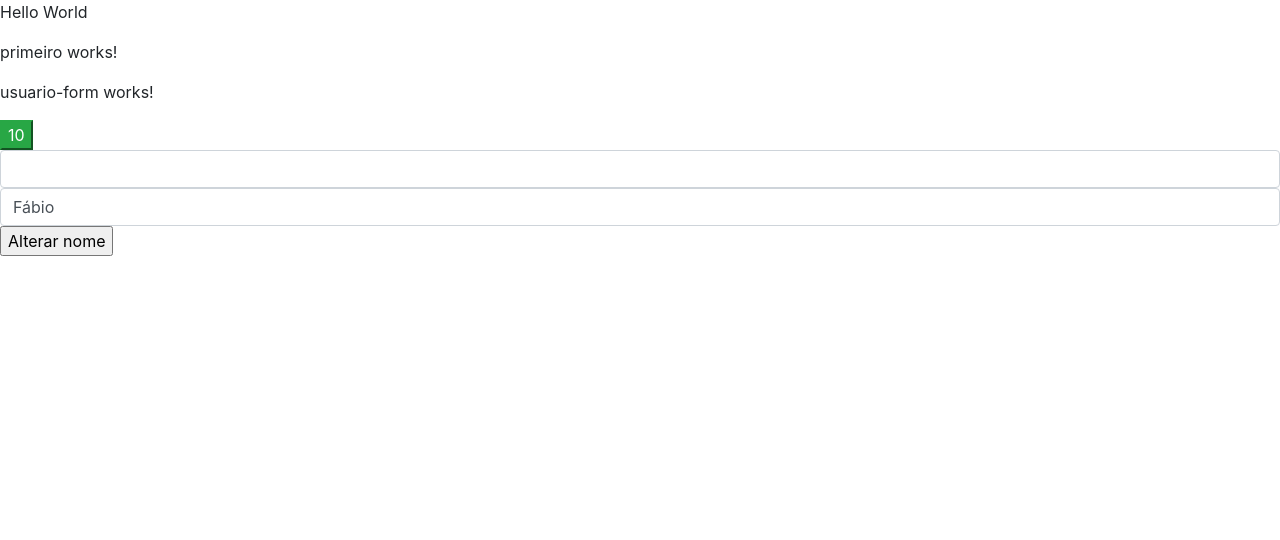
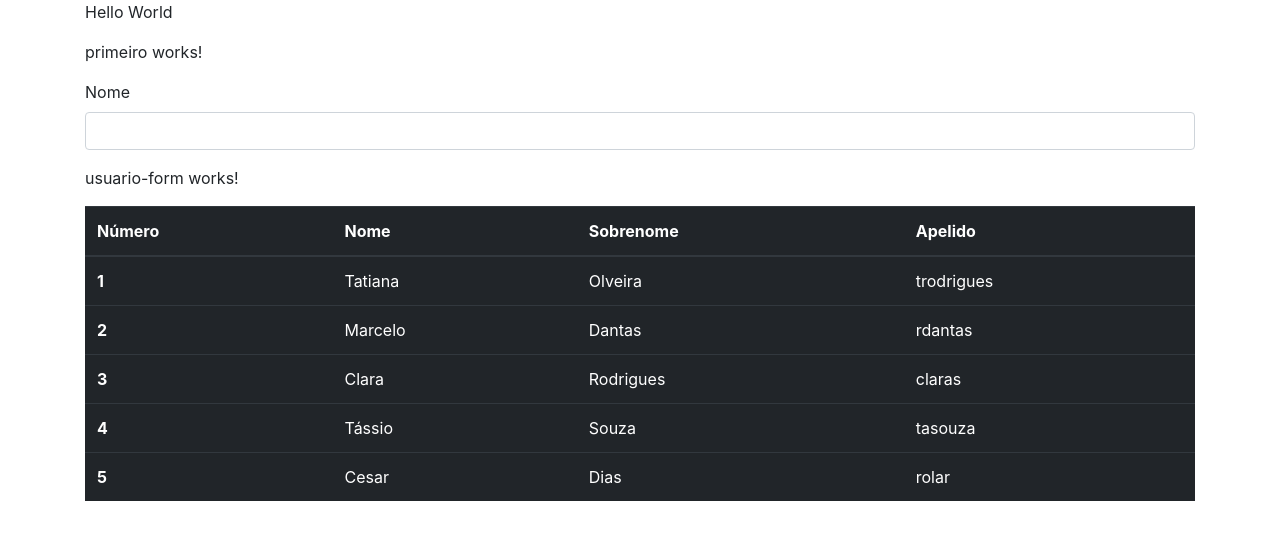
Before and after one commit to TatianaRo/Angular00, an Angular app: page / in a window 1280 px wide. Shown: the top 540 px of the page. Built offline with nearby package versions, Linux system fonts and the light colour scheme.

Commit message:
Serviço

```diff
--- a/src/app/app.component.html
+++ b/src/app/app.component.html
@@ -1,12 +1,14 @@
 <p>Hello World</p>
 <app-primeiro></app-primeiro>
 
+
+
+<div class="form-group">
+
+    <label for="nome">Nome</label>
+
+    <input type="text" class="form-control" [(ngModel)] ="nome" (keyup)="show()">
+
+</div>
+
 <app-usuario-form></app-usuario-form>
-
-<input type="button" [value]="xxx" class="btn-success" >
-
-<input type="text" class="form-control" (keyup)="mostrar()" (blur)="show()" #texto>
-
-<input type="text" class="form-control" [(ngModel)] ="nome" (keyup)="show()">
-
-<input type="button" (click)="alterar()" value="Alterar nome">
--- a/src/app/app.component.ts
+++ b/src/app/app.component.ts
@@ -8,7 +8,7 @@ import { Component } from '@angular/core';
 export class AppComponent {
   title = 'app';
   xxx:number = 10;
-  nome = "Fábio";
+  nome = "  ";
 
 
   mostrar(){
--- a/src/app/usuario/usuario-form/usuario-form.component.html
+++ b/src/app/usuario/usuario-form/usuario-form.component.html
@@ -1 +1,20 @@
 <p>usuario-form works!</p>
+<table class="table table-dark">
+    <thead>
+      <tr>
+        <th scope="col">Número</th>
+        <th scope="col">Nome</th>
+        <th scope="col">Sobrenome</th>
+        <th scope="col">Apelido</th>
+      </tr>
+    </thead>
+    <tbody>
+      <tr *ngFor="let u of usuarios">
+        <th scope="row">{{ u.id }}</th>
+        <td> {{ u.primeironome }} </td>
+        <td>{{ u.sobrenome }}</td>
+        <td>{{ u.apelido }}</td>
+      </tr>
+
+    </tbody>
+  </table>
--- a/src/app/usuario/usuario-form/usuario-form.component.ts
+++ b/src/app/usuario/usuario-form/usuario-form.component.ts
@@ -1,4 +1,5 @@
 import { Component, OnInit } from '@angular/core';
+import { UsuarioService } from './../usuario.service';
 
 @Component({
   selector: 'app-usuario-form',
@@ -7,7 +8,11 @@ import { Component, OnInit } from '@angular/core';
 })
 export class UsuarioFormComponent implements OnInit {
 
-  constructor() { }
+  usuarios : any = [];
+
+  constructor(private usuarioService : UsuarioService) {
+    this.usuarios = this.usuarioService.getAll();
+  }
 
   ngOnInit(): void {
   }
--- /dev/null
+++ b/src/app/usuario/usuario.service.ts
@@ -0,0 +1,20 @@
+import { Injectable } from '@angular/core';
+
+@Injectable({
+  providedIn: 'root'
+})
+export class UsuarioService {
+
+  constructor() { }
+
+  getAll(){
+    return [
+      {id: 1, primeironome : 'Tatiana', sobrenome: 'Olveira', apelido :'trodrigues'},
+      {id: 2, primeironome : 'Marcelo', sobrenome: 'Dantas', apelido :'rdantas'},
+      {id: 3, primeironome : 'Clara', sobrenome: 'Rodrigues', apelido :'claras'},
+      {id: 4, primeironome : 'Tássio', sobrenome: 'Souza', apelido :'tasouza'},
+      {id: 5, primeironome : 'Cesar', sobrenome: 'Dias', apelido :'rolar'},
+    ];
+
+  }
+}
--- a/src/index.html
+++ b/src/index.html
@@ -9,6 +9,8 @@
   <link href="https://maxcdn.bootstrapcdn.com/bootstrap/4.0.0/css/bootstrap.min.css" rel="stylesheet">
 </head>
 <body>
+  <div class="container">
   <app-root></app-root>
+  </div>
 </body>
 </html>
```
Also changed, not shown: 1 other file (tests, documents, lock files or other folders).
